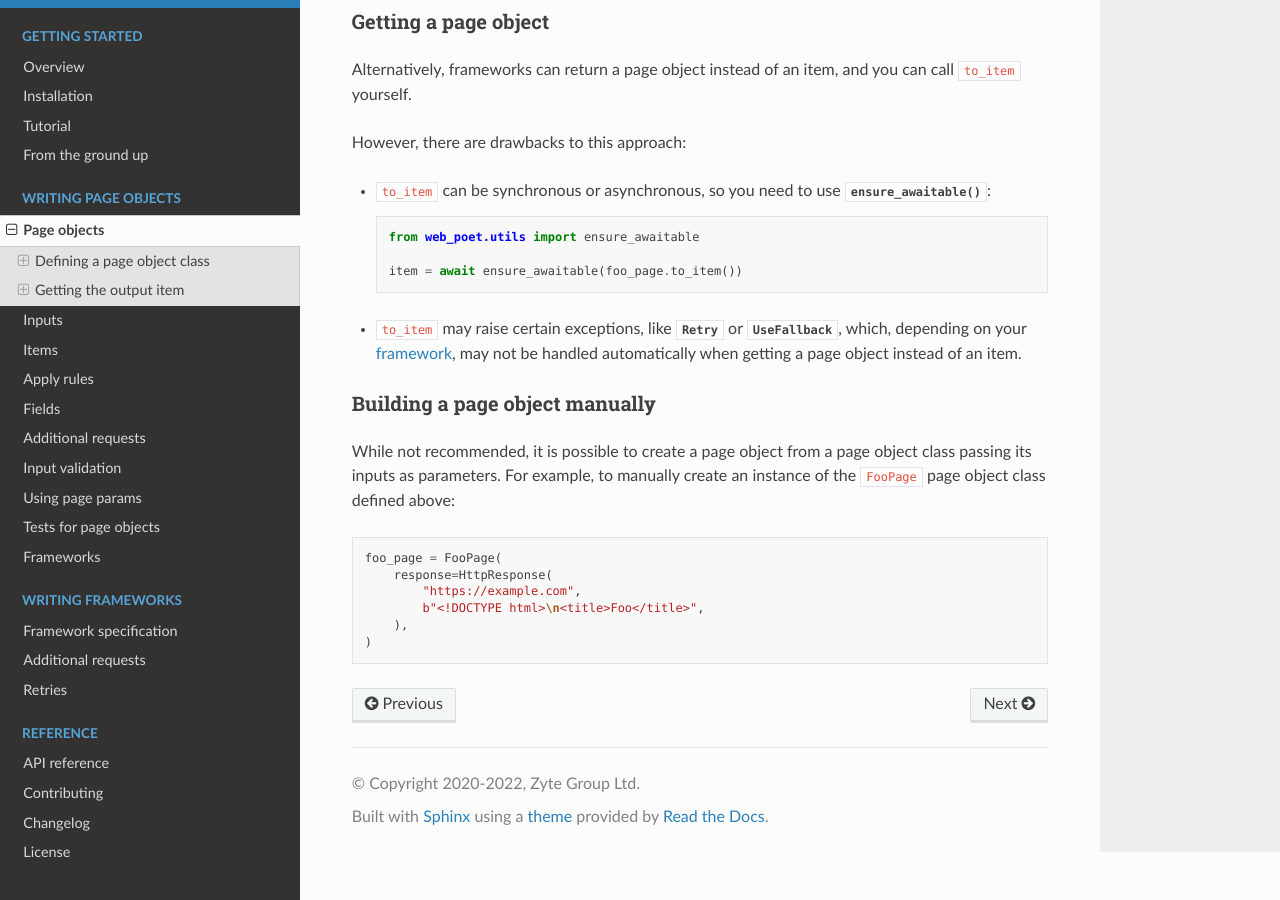
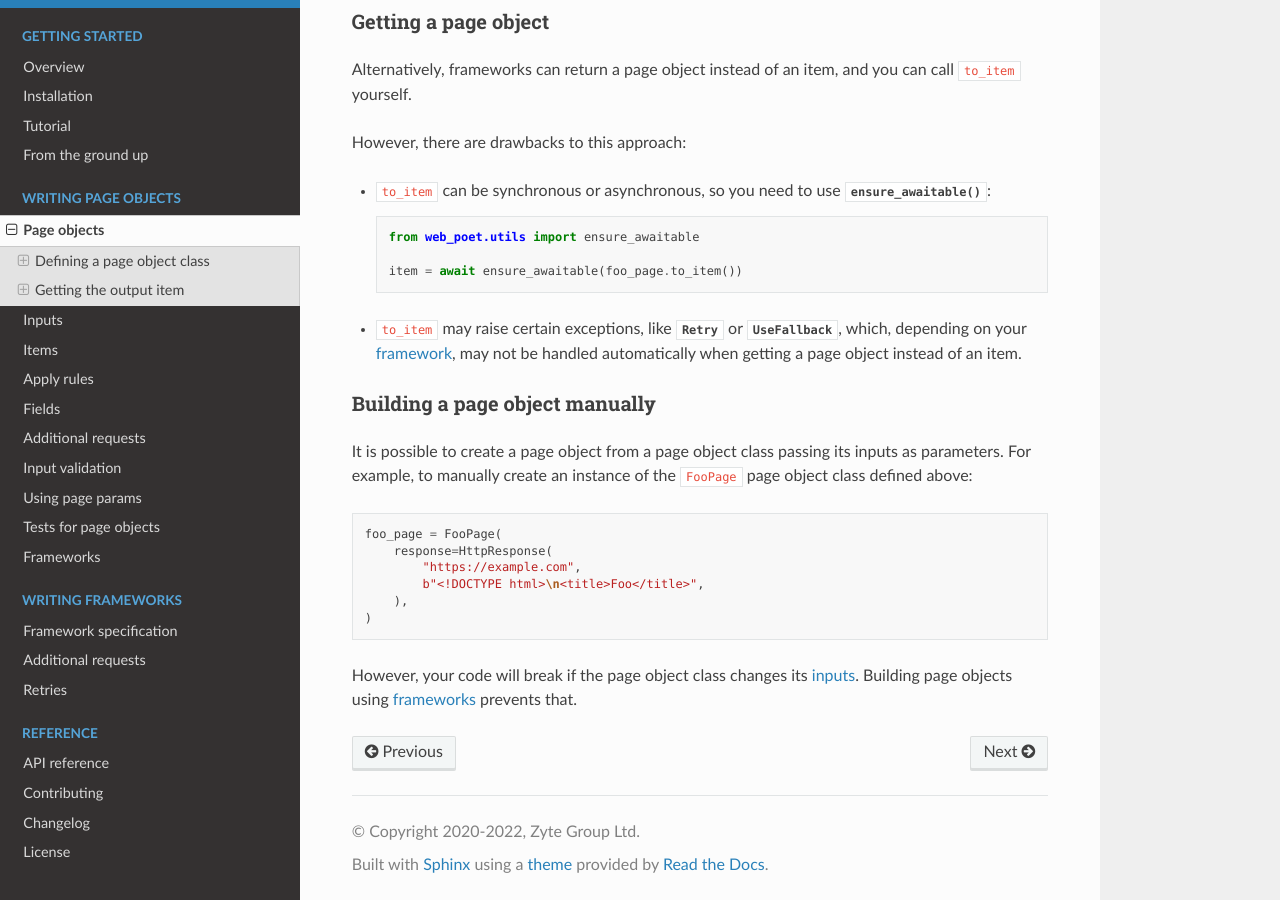
Before and after one commit to scrapinghub/web-poet, a Sphinx documentation site: the page built from docs/page-objects/index.rst, in a window 1280 px wide and 900 px high, scrolled down 2464 px. Built offline with Sphinx 7.4.7 and the Read the Docs theme 2.0.0, drawn with Linux system fonts in a browser that asks for light colours.

Commit message:
Explain why building page objects manually is a bad idea

```diff
--- a/docs/page-objects/index.rst
+++ b/docs/page-objects/index.rst
@@ -119,8 +119,12 @@ However, there are drawbacks to this approach:
 Building a page object manually
 -------------------------------
 
-While not recommended, it is possible to create a page object from a page
-object class passing its inputs as parameters. For example, to manually create
-an instance of the ``FooPage`` page object class defined above:
+It is possible to create a page object from a page object class passing its
+inputs as parameters. For example, to manually create an instance of the
+``FooPage`` page object class defined above:
 
 .. literalinclude:: code-examples/raw-create.py
+
+However, your code will break if the page object class changes its :ref:`inputs
+<inputs>`. Building page objects using :ref:`frameworks  <frameworks>` prevents
+that.
```
